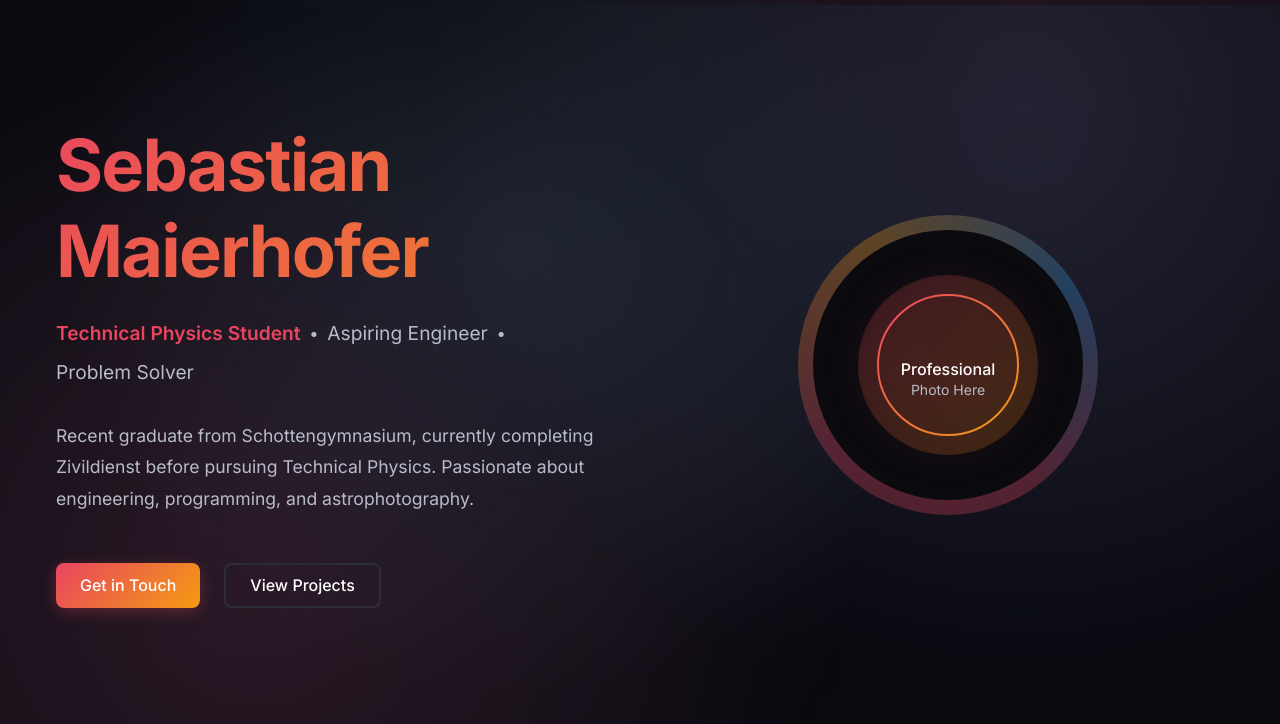
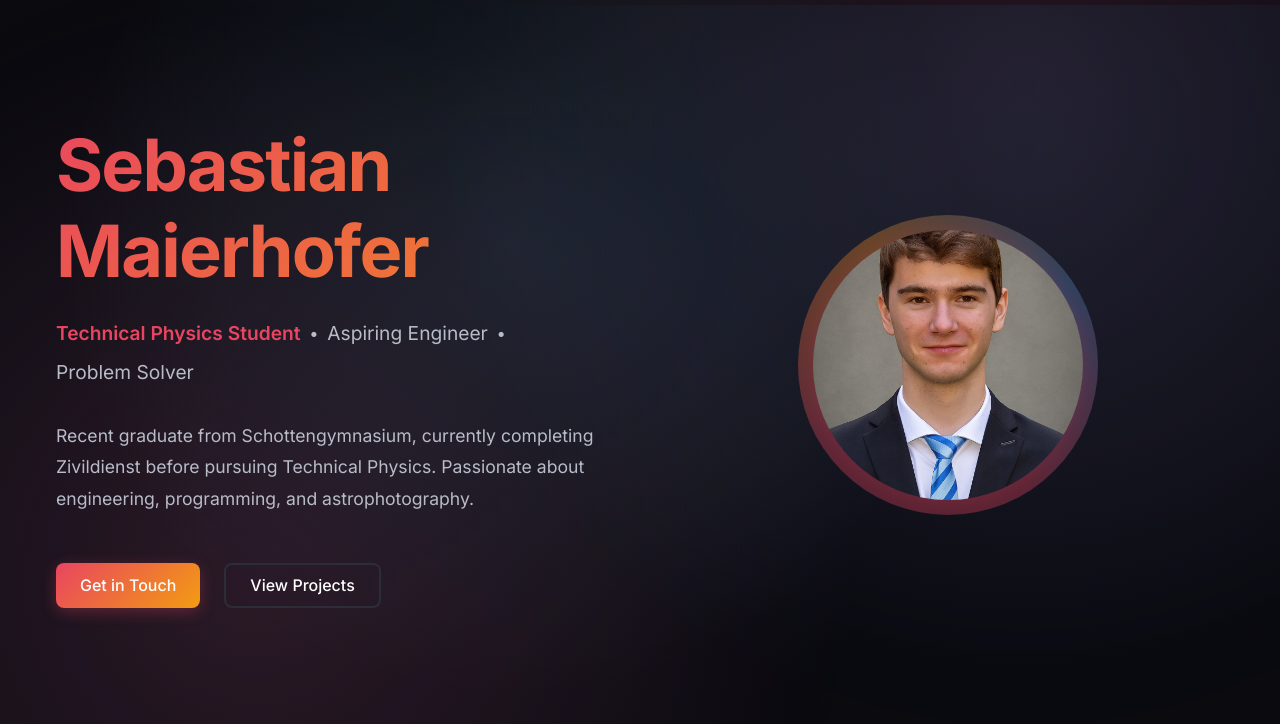
Before and after one commit to sebastianjulian/Homepage, a Flask app: page / in a window 1280 px wide. Shown: the part 75-799 px from the top of the page. Run offline with Flask 3, Linux system fonts and the light colour scheme; some libraries are stand-ins or nearby versions.

Commit message:
Integrate Sebastian's professional portrait photo into homepage
- Add Porträtfoto_Sebastian.jpg to Flask static images directory
- Update home.html template to use actual portrait instead of SVG placeholder
- Enhance CSS styling for profile photo with hover effects and animations
- Remove empty todo.txt file
- Update Claude settings to allow cat command

🤖 Generated with [Claude Code](https://claude.ai/code)

Co-Authored-By: Claude <noreply@anthropic.com>

```diff
--- a/flask_app/static/css/Home.css
+++ b/flask_app/static/css/Home.css
@@ -88,19 +88,19 @@
   align-items: center;
 }
 
-.image-placeholder {
+.image-container {
   position: relative;
   width: 300px;
   height: 300px;
   border-radius: 50%;
+  overflow: hidden;
   background: radial-gradient(circle at center, rgba(233, 69, 96, 0.1), transparent 70%);
   display: flex;
   align-items: center;
   justify-content: center;
-  overflow: hidden;
 }
 
-.image-placeholder::before {
+.image-container::before {
   content: '';
   position: absolute;
   top: -50%;
@@ -116,7 +116,7 @@
     var(--accent-primary) 360deg
   );
   animation: rotate 10s linear infinite;
-  z-index: -1;
+  z-index: 1;
   opacity: 0.3;
 }
 
@@ -125,20 +125,20 @@
   to { transform: rotate(360deg); }
 }
 
-.image-content {
-  background: var(--bg-primary);
-  border-radius: 50%;
+.profile-photo {
   width: 90%;
   height: 90%;
-  display: flex;
-  align-items: center;
-  justify-content: center;
+  object-fit: cover;
+  border-radius: 50%;
   position: relative;
-  z-index: 1;
+  z-index: 2;
+  filter: drop-shadow(0 0 20px rgba(233, 69, 96, 0.3));
+  transition: var(--transition-normal);
 }
 
-.profile-svg {
-  filter: drop-shadow(0 0 20px rgba(233, 69, 96, 0.3));
+.profile-photo:hover {
+  transform: scale(1.05);
+  filter: drop-shadow(0 0 30px rgba(233, 69, 96, 0.5));
 }
 
 /* Hero Background */
--- a/flask_app/templates/home.html
+++ b/flask_app/templates/home.html
@@ -28,25 +28,10 @@
                     </div>
                 </div>
                 <div class="hero-image">
-                    <div class="image-placeholder">
-                        <div class="image-content">
-                            <svg width="200" height="200" viewBox="0 0 200 200" class="profile-svg">
-                                <defs>
-                                    <linearGradient id="profileGradient" x1="0%" y1="0%" x2="100%" y2="100%">
-                                        <stop offset="0%" stop-color="var(--accent-primary)" />
-                                        <stop offset="100%" stop-color="var(--accent-secondary)" />
-                                    </linearGradient>
-                                </defs>
-                                <circle cx="100" cy="100" r="90" fill="url(#profileGradient)" opacity="0.2" />
-                                <circle cx="100" cy="100" r="70" fill="none" stroke="url(#profileGradient)" stroke-width="2" />
-                                <text x="100" y="110" text-anchor="middle" fill="var(--text-primary)" font-size="16" font-weight="500">
-                                    Professional
-                                </text>
-                                <text x="100" y="130" text-anchor="middle" fill="var(--text-secondary)" font-size="14">
-                                    Photo Here
-                                </text>
-                            </svg>
-                        </div>
+                    <div class="image-container">
+                        <img src="{{ url_for('static', filename='images/Porträtfoto_Sebastian.jpg') }}"
+                             alt="Sebastian Maierhofer - Professional Portrait"
+                             class="profile-photo">
                     </div>
                 </div>
             </div>
```
Also changed, not shown: .claude/settings.local.json, Porträtfoto_Sebastian.jpg (added), flask_app/static/images/Porträtfoto_Sebastian.jpg (added), todo.txt (deleted).
